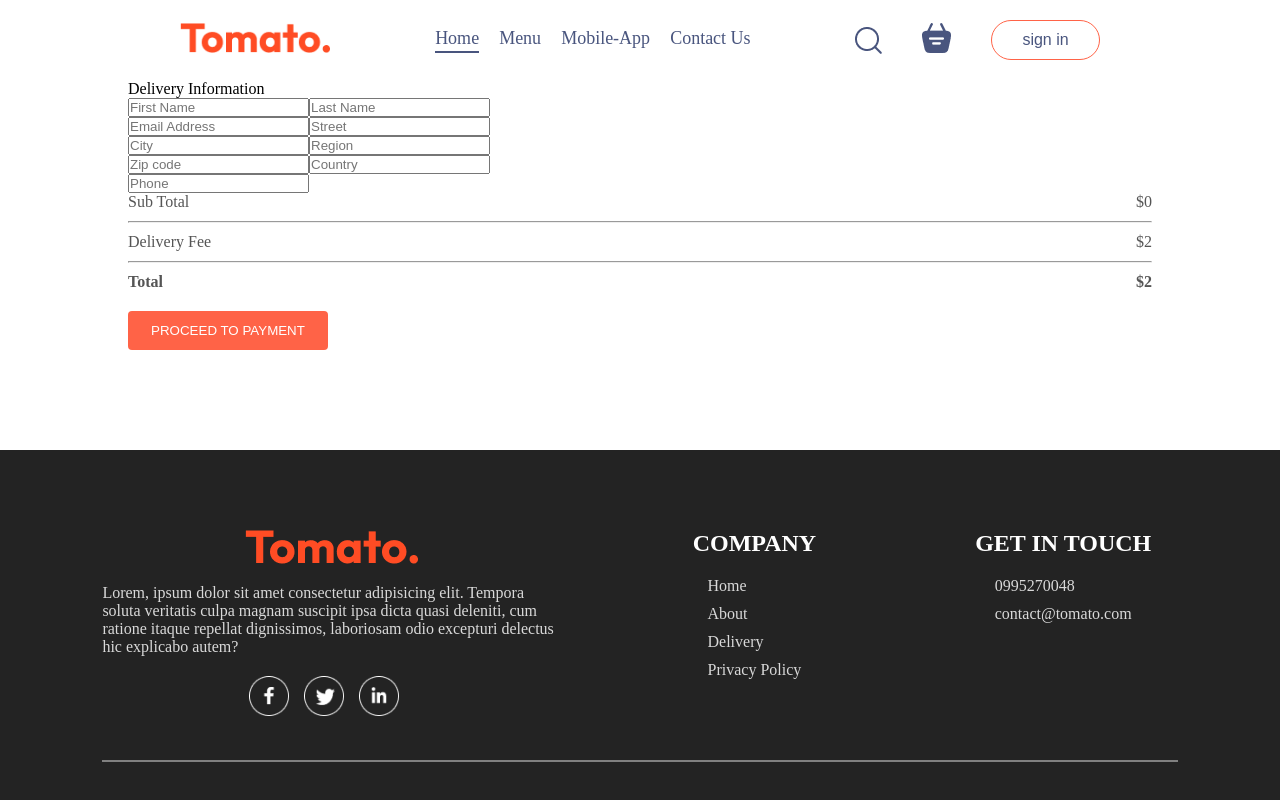
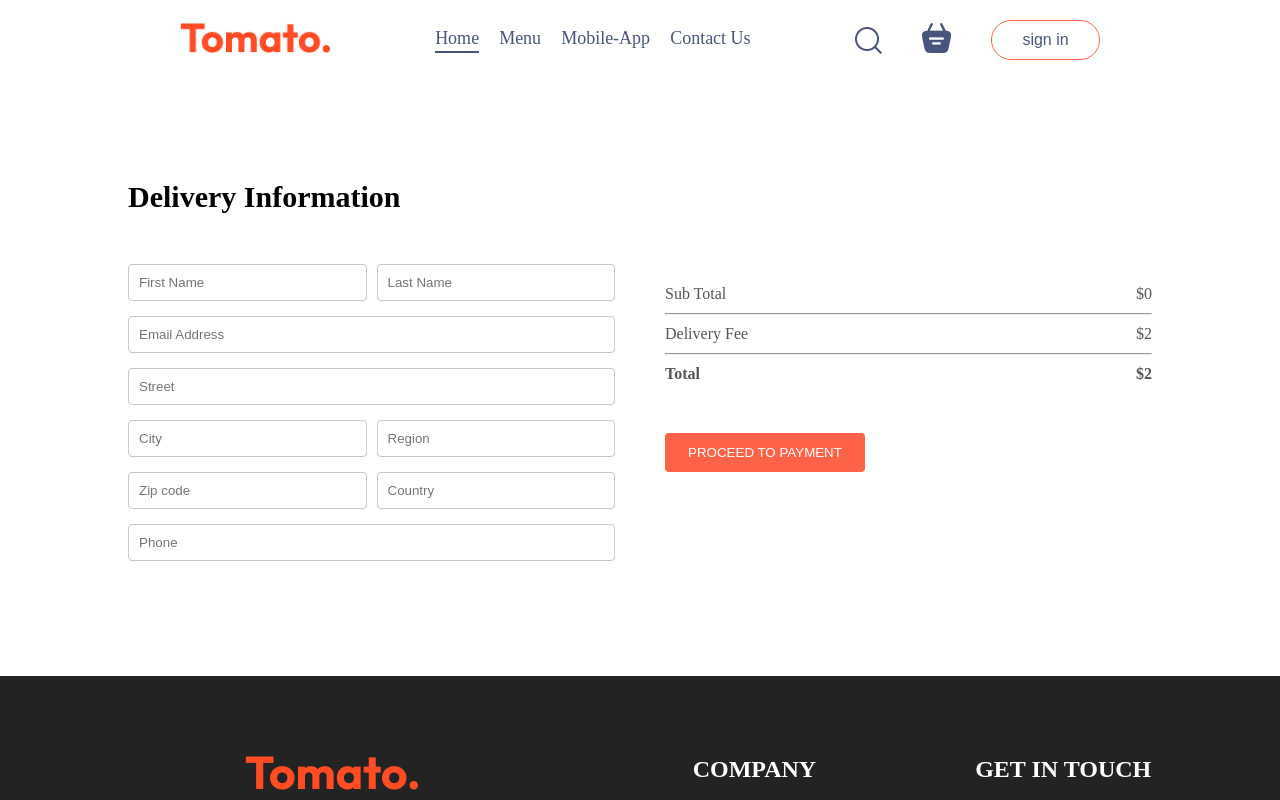
Before and after one commit to Alene-Ayenew/DliveryApp, a React (Vite) app in the folder frontend/: page /order in a window 1280 px wide. Shown: the top 800 px of the page. Built offline with nearby package versions, Linux system fonts and the light colour scheme.

Commit message:
css for placeOrder

```diff
--- a/frontend/src/Pages/PlaceOrder/PlaceOrder.css
+++ b/frontend/src/Pages/PlaceOrder/PlaceOrder.css
@@ -0,0 +1,35 @@
+.place-order{
+    display: flex;
+    align-items: center;
+    justify-content: space-between;
+    gap: 50px;
+    margin-top: 100px;
+}
+.place-order-left{
+    width: 100%;
+    max-width: max(30%,500px);
+}
+.place-order-left .title{
+    font-size: 30px;
+    font-weight: 600;
+    margin-bottom: 50px;
+}
+.place-order-left input{
+    margin-bottom: 15px;
+    width: 100%;
+    padding: 10px;
+    border: 1px solid #c5c5c5;
+    border-radius: 4px;
+    outline-color: tomato;
+}
+.place-order-left .multi-fields{
+    display: flex;
+    gap: 10px;
+}
+.place-order-right{
+    width: 100%;
+    max-width: max(40%,500px);
+}
+.place-order .cart-total button{
+    margin-top: 30px;
+}
```
